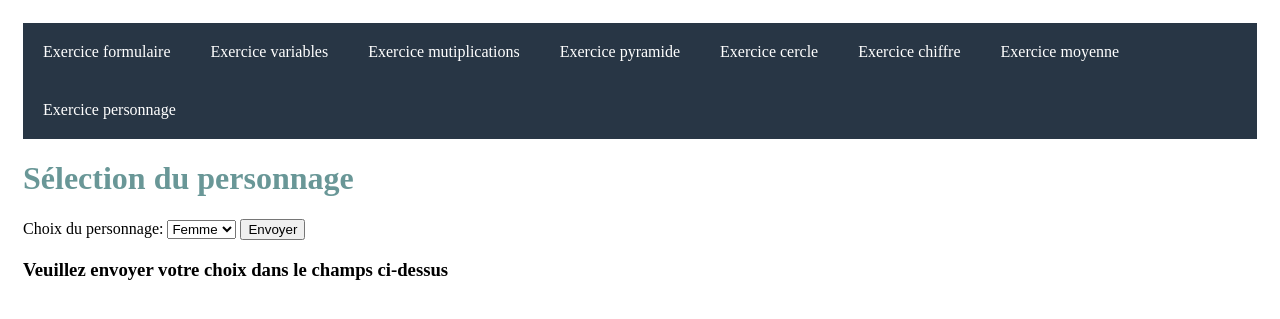
After one commit to jeromeDaut/Bases-PHP, a PHP site: page /personnage.php in a window 1280 px wide. The commit adds this page. Shown: the top 319 px of the page. Run offline with PHP 8.4, Linux system fonts and the light colour scheme.

Commit message:
ajout exercice choix personnage

```diff
--- a/site/nav/nav.php
+++ b/site/nav/nav.php
@@ -1,11 +1,12 @@
 <nav class="nav">
     <ul>
-        <li><a href="index.php">Exercices formulaire</a></li>
-        <li><a href="variables.php">Exercices variables</a></li>
-        <li><a href="multiplications.php">Exercices mutiplications</a></li>
-        <li><a href="pyramide.php">Exercices pyramide</a></li>
-        <li><a href="cercle.php">Exercices cercle</a></li>
+        <li><a href="index.php">Exercice formulaire</a></li>
+        <li><a href="variables.php">Exercice variables</a></li>
+        <li><a href="multiplications.php">Exercice mutiplications</a></li>
+        <li><a href="pyramide.php">Exercice pyramide</a></li>
+        <li><a href="cercle.php">Exercice cercle</a></li>
         <li><a href="rechercheChiffre.php">Exercice chiffre</a></li>
         <li><a href="moyenne.php">Exercice moyenne</a></li>
+        <li><a href="personnage.php">Exercice personnage</a></li>
     </ul>
 </nav>
--- /dev/null
+++ b/site/personnage.php
@@ -0,0 +1,42 @@
+<!DOCTYPE html>
+<html lang="en">
+<head>
+    <meta charset="UTF-8">
+    <meta name="viewport" content="width=device-width, initial-scale=1.0">
+    <link rel="stylesheet" href="./assets/style.css">
+
+    <title>Document</title>
+</head>
+<body>
+    <header>
+        <?php
+        include("nav/nav.php");
+        ?>
+        <h1>Sélection du personnage</h1>
+    </header>
+    <main>
+        <form action="#" method="get">
+            <label for="sexe"> Choix du personnage:</label>
+            <select name="sexe" id="sexe">
+                <option value="Femme">Femme</option>
+                <option value="Homme">Homme</option>
+            </select>
+            <input type="submit" value="Envoyer">
+        </form>
+        <!-- <img src="./assets/images/playerF.png" alt="dessin femme"> -->
+        <?php
+        if (isset($_GET["sexe"])) {
+            if ($_GET["sexe"]==="Femme") {
+                echo '<img src="./assets/images/playerF.png" alt="dessin femme">';
+            }else {
+                echo '<img src="./assets/images/player.png" alt="dessin homme">';
+
+            }
+        } else {
+            echo "<h3>Veuillez envoyer votre choix dans le champs ci-dessus</h3>";
+        }
+
+        ?>
+    </main>
+</body>
+</html>
```
Also changed, not shown: site/assets/images/player.png (added), site/assets/images/playerF.png (added).
